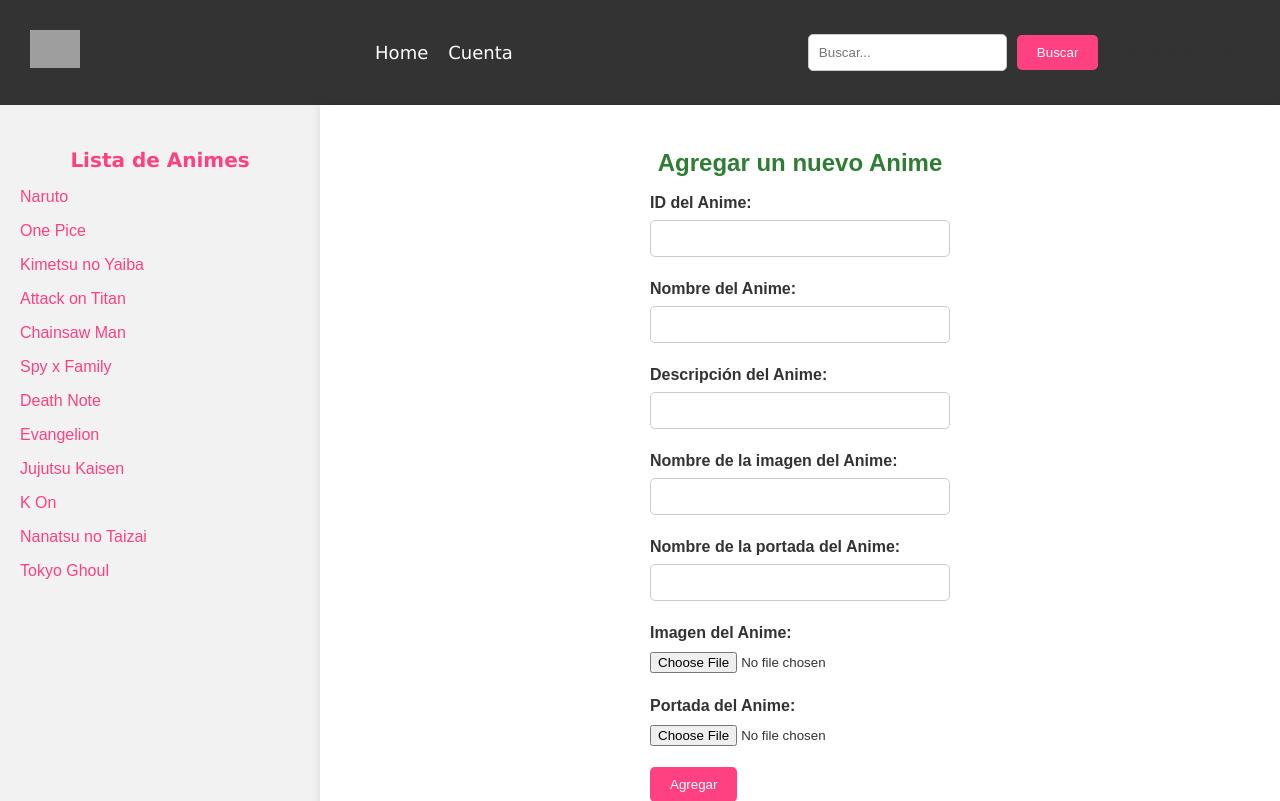
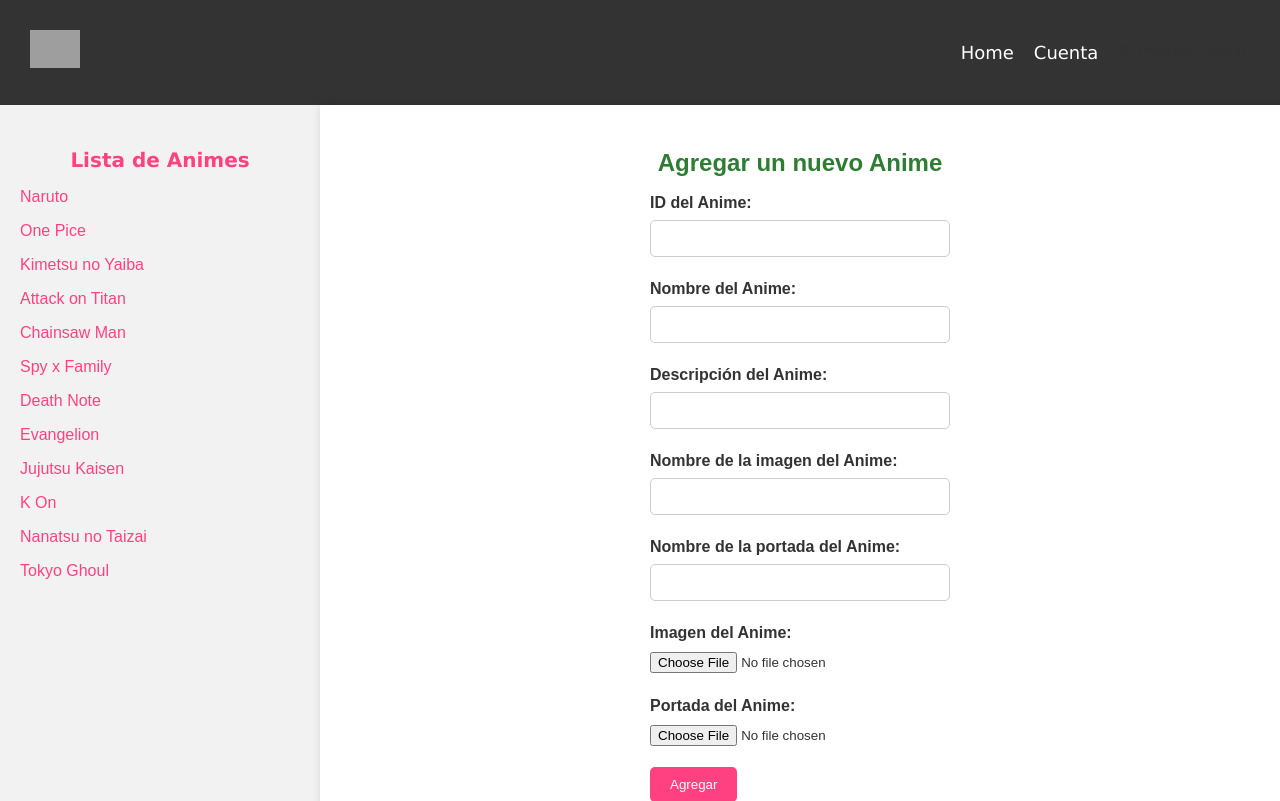
Before and after one commit to ZefBoner/AnimeFlix, a Django app: page /agregar_anime/ in a window 1280 px wide. Shown: the top 801 px of the page. Run offline with Django 4.2, Linux system fonts and the light colour scheme; a user stored in the database is signed in; data comes from the database, SQL or seed files in the repository; grey boxes are pictures that could not be loaded.

Commit message:
barra de busqueda bai

```diff
--- a/webapp/templates/webapp/base.html
+++ b/webapp/templates/webapp/base.html
@@ -26,10 +26,6 @@
                 <li><a href="/" class="nav-link">Home</a></li>
                 <li><a href="/cuenta" class="nav-link">Cuenta</a></li>
             </ul>
-            <div class="search-bar">
-                <input type="text" id="search-input" placeholder="Buscar...">
-                <button type="submit">Buscar</button>
-            </div>
             <div class="login">
                 {% if user.is_authenticated %}
                 <p>Bienvenido, {{ user.username }}</p>
```
Also changed, not shown: webapp/static/js/script.js (line endings or trailing spaces).
